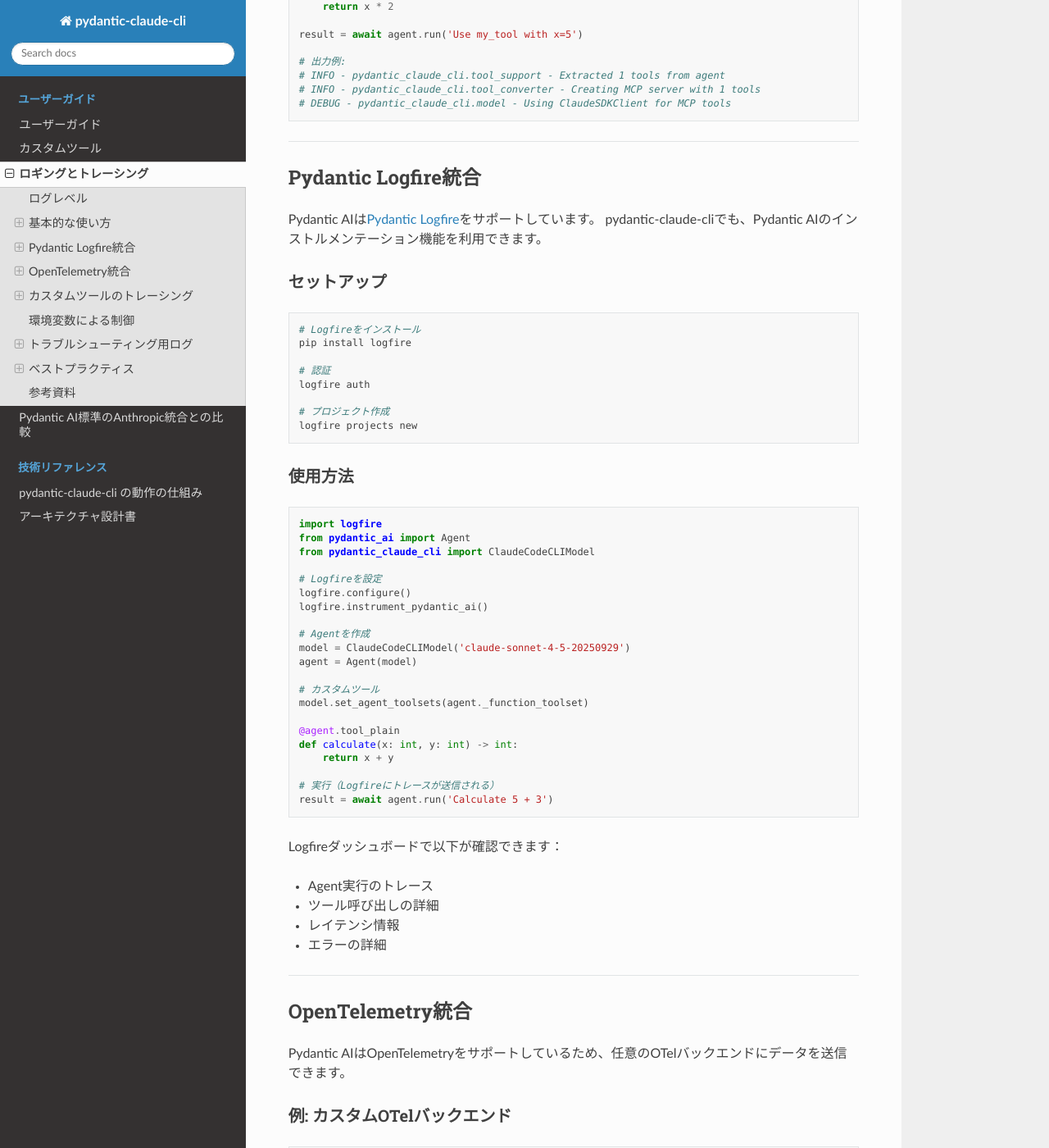
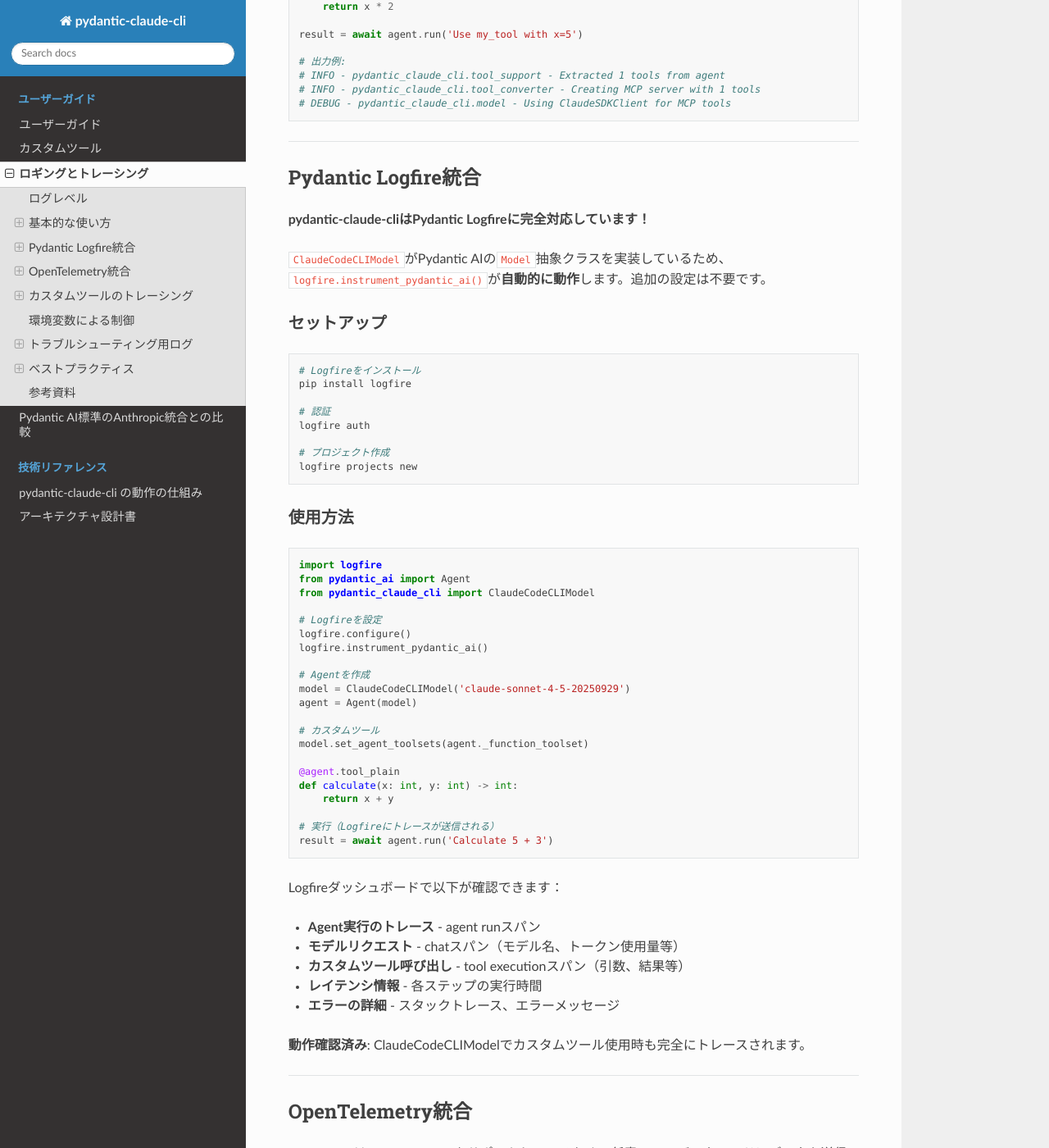
Before and after one commit to drillan/pydantic-claude-cli, a Sphinx documentation site: the page built from docs/logging.md, in a window 1280 px wide and 1400 px high, scrolled down 1768 px. Shown: the whole window at 82% size. Built offline with Sphinx 7.4.7 and the Read the Docs theme 3.1.0, drawn with Linux system fonts in a browser that asks for light colours.

Commit message:
docs: Pydantic Logfire完全対応を明記
ClaudeCodeCLIModelはPydantic AIのModel抽象クラスを実装しているため、
logfire.instrument_pydantic_ai()が自動的に動作することを確認・文書化。

- docs/logging.mdを更新（対応済みを明記）
- README.mdにロギング機能を追加

動作確認済み：
- agent runスパン
- chatスパン
- カスタムツール実行のトレース

🤖 Generated with [Claude Code](https://claude.com/claude-code)

Co-Authored-By: Claude <noreply@anthropic.com>

````diff
--- a/docs/logging.md
+++ b/docs/logging.md
@@ -74,8 +74,10 @@ result = await agent.run('Use my_tool with x=5')
 
 ## Pydantic Logfire統合
 
-Pydantic AIは[Pydantic Logfire](https://logfire.pydantic.dev/)をサポートしています。
-pydantic-claude-cliでも、Pydantic AIのインストルメンテーション機能を利用できます。
+**pydantic-claude-cliはPydantic Logfireに完全対応しています！**
+
+`ClaudeCodeCLIModel`がPydantic AIの`Model`抽象クラスを実装しているため、
+`logfire.instrument_pydantic_ai()`が**自動的に動作**します。追加の設定は不要です。
 
 ### セットアップ
 
@@ -117,10 +119,13 @@ result = await agent.run('Calculate 5 + 3')
 ```
 
 Logfireダッシュボードで以下が確認できます：
-- Agent実行のトレース
-- ツール呼び出しの詳細
-- レイテンシ情報
-- エラーの詳細
+- **Agent実行のトレース** - agent runスパン
+- **モデルリクエスト** - chatスパン（モデル名、トークン使用量等）
+- **カスタムツール呼び出し** - tool executionスパン（引数、結果等）
+- **レイテンシ情報** - 各ステップの実行時間
+- **エラーの詳細** - スタックトレース、エラーメッセージ
+
+**動作確認済み**: ClaudeCodeCLIModelでカスタムツール使用時も完全にトレースされます。
 
 ---
 
````
Also changed, not shown: README.md (+1 -0 lines).
